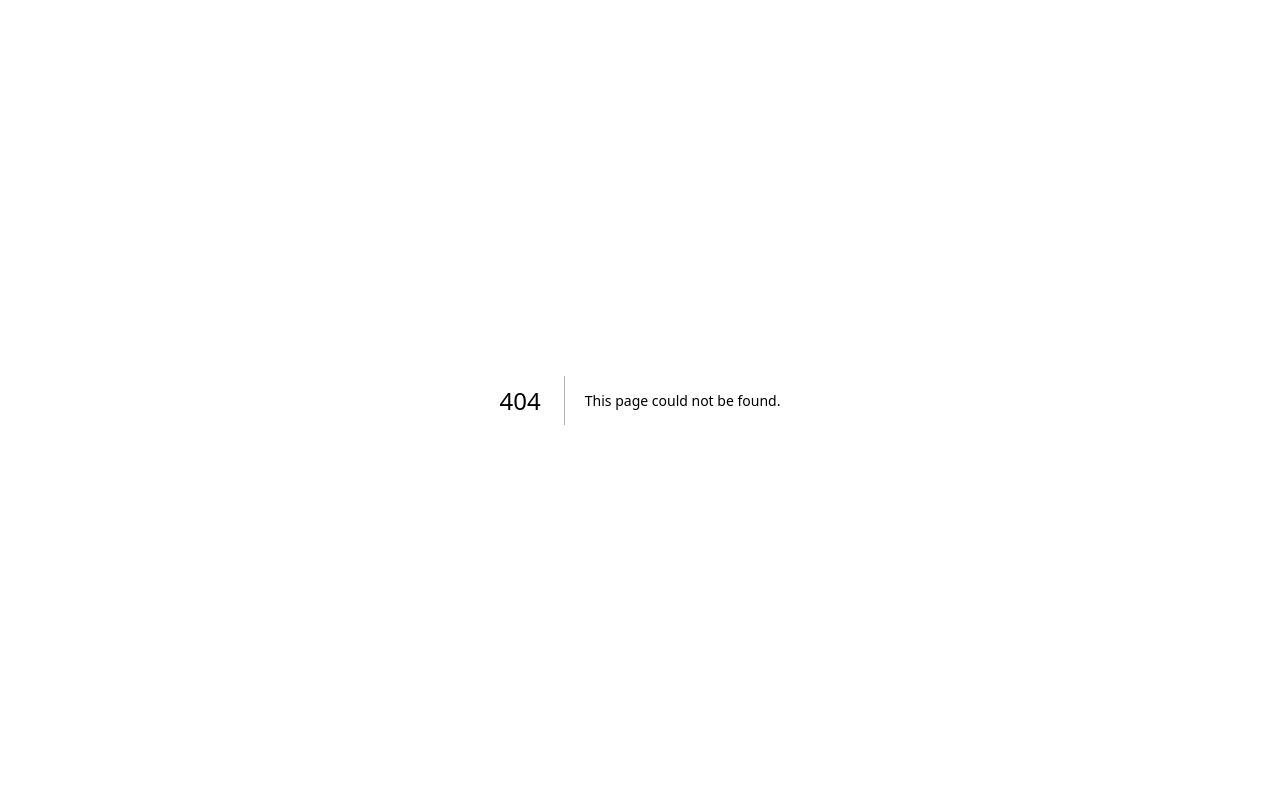
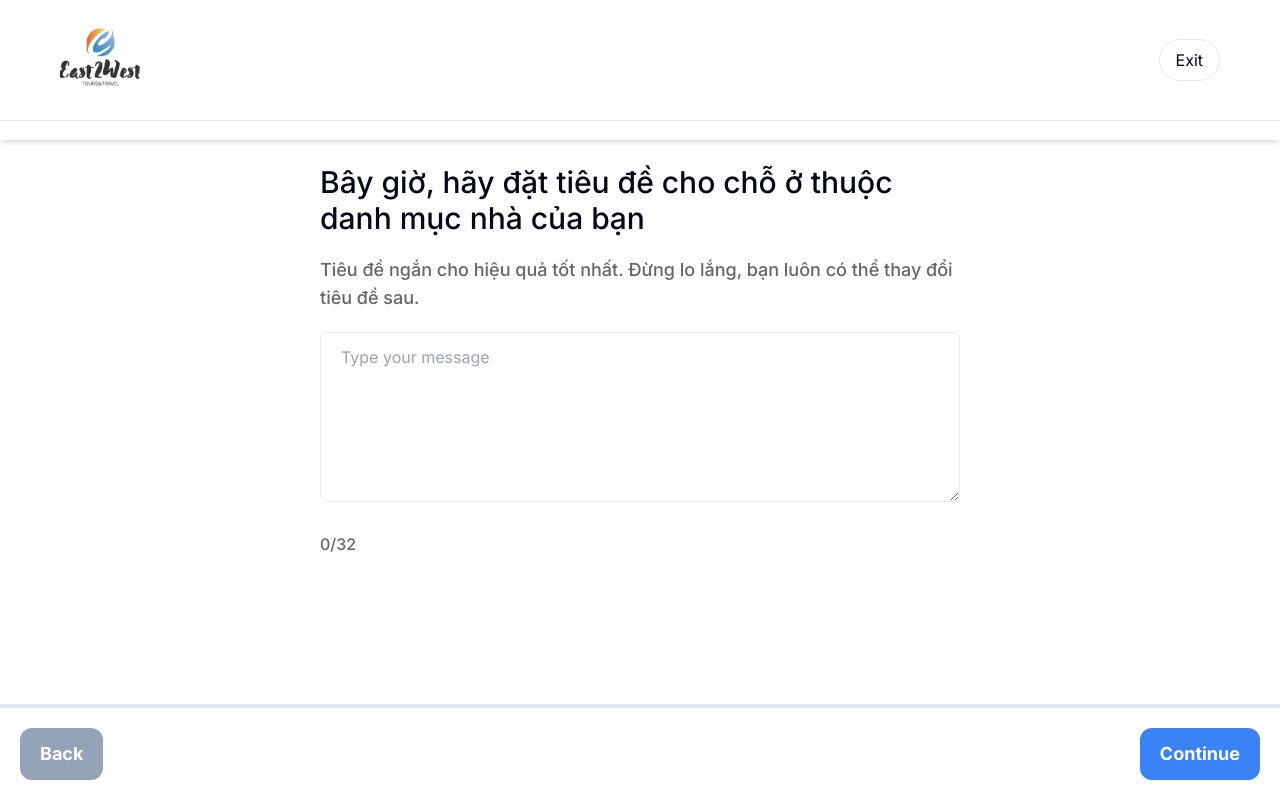
Before and after one commit to phamminhkhoa2k4/East2West-Client, a Next.js app: page /homestays/host/title in a window 1280 px wide. Before the commit this address had no page. Shown: the top 798 px of the page. Built offline with nearby package versions, Linux system fonts and the light colour scheme.

Commit message:
💄 style : style title in host homestay page

```diff
--- /dev/null
+++ b/app/(ui)/homestays/host/title/page.tsx
@@ -0,0 +1,56 @@
+import Image from "next/image";
+import { IoHomeOutline } from "react-icons/io5";
+
+const Title = () => {
+  return (
+    <div>
+      <div className="bg-white fixed right-0 left-0 top-0  px-15 pt-5 pb-5 z-999 border-b">
+        <div className="flex items-center justify-between">
+          <div className="w-20 h-20">
+            <Image
+              src={"/Logo.png"}
+              alt=""
+              height={300}
+              width={300}
+              className="object-center object-cover w-full h-full"
+            />
+          </div>
+          <div>
+            <button className="border px-4 py-2 rounded-full">Exit</button>
+          </div>
+        </div>
+      </div>
+      <div className="flex flex-col items-center justify-center mt-36 mb-30">
+        <div className="w-[640px]">
+          <div className="text-3xl font-medium py-5">
+            Bây giờ, hãy đặt tiêu đề cho chỗ ở thuộc danh mục nhà của bạn
+          </div>
+          <div className="text-lg font-medium text-[#666]">
+            Tiêu đề ngắn cho hiệu quả tốt nhất. Đừng lo lắng, bạn luôn có thể
+            thay đổi tiêu đề sau.
+          </div>
+        </div>
+        <div className="w-[640px]  mt-5">
+          <div className="mb-6">
+            <textarea
+              rows={6}
+              placeholder="Type your message"
+              className="w-full rounded-[7px] border-[1.5px] border-stroke bg-transparent px-5 py-3 text-dark outline-none transition placeholder:text-dark-6 focus:border-primary active:border-primary disabled:cursor-default dark:border-dark-3 dark:bg-dark-2 dark:text-white dark:focus:border-primary"
+            ></textarea>
+          </div>
+          <span className="text-[#666] font-medium">0/32</span>
+        </div>
+      </div>
+      <div className=" bg-white border-t-4 flex fixed left-0 right-0 bottom-0 items-center justify-between">
+        <button className="px-5 py-3 my-5 ml-5 rounded-xl text-lg font-bold text-white bg-slate-400">
+          Back
+        </button>
+        <button className="px-5 py-3 my-5 mr-5 rounded-xl text-lg font-bold text-white bg-blue-500">
+          Continue
+        </button>
+      </div>
+    </div>
+  );
+};
+
+export default Title;
```
